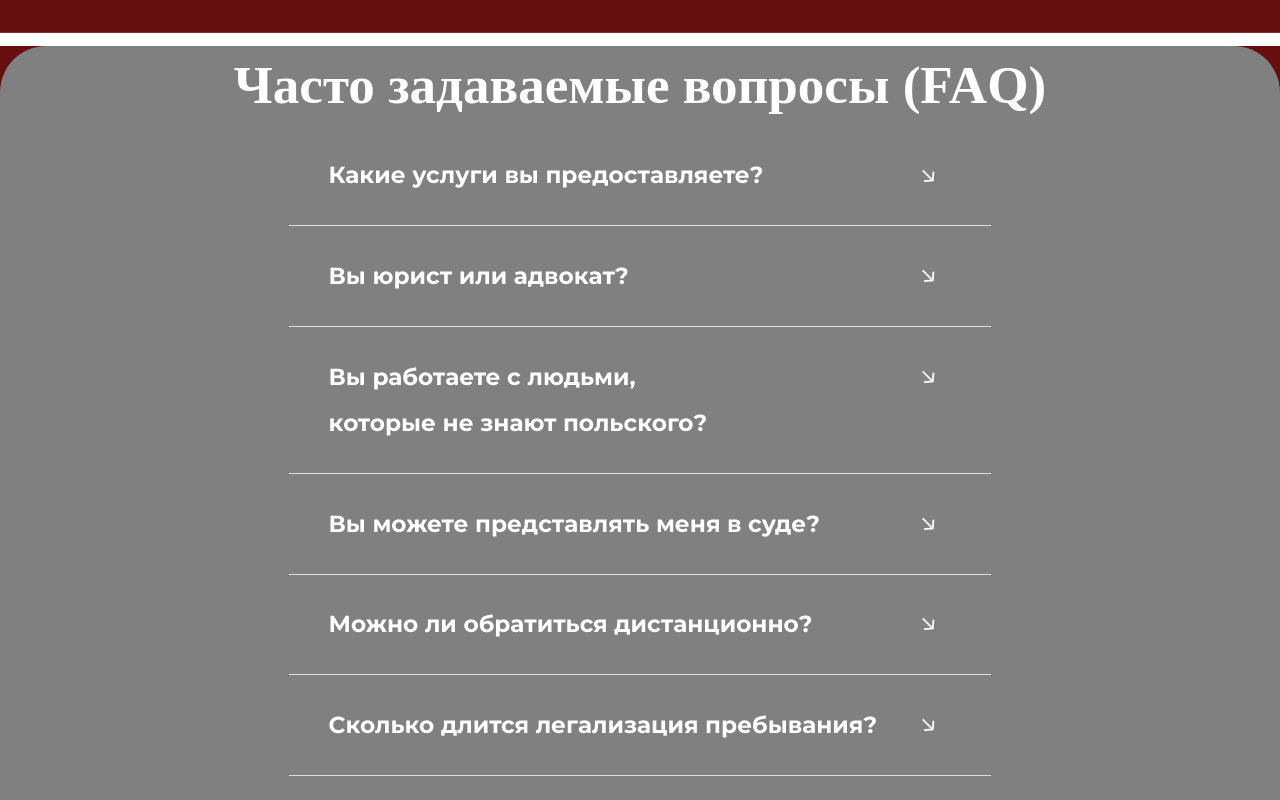
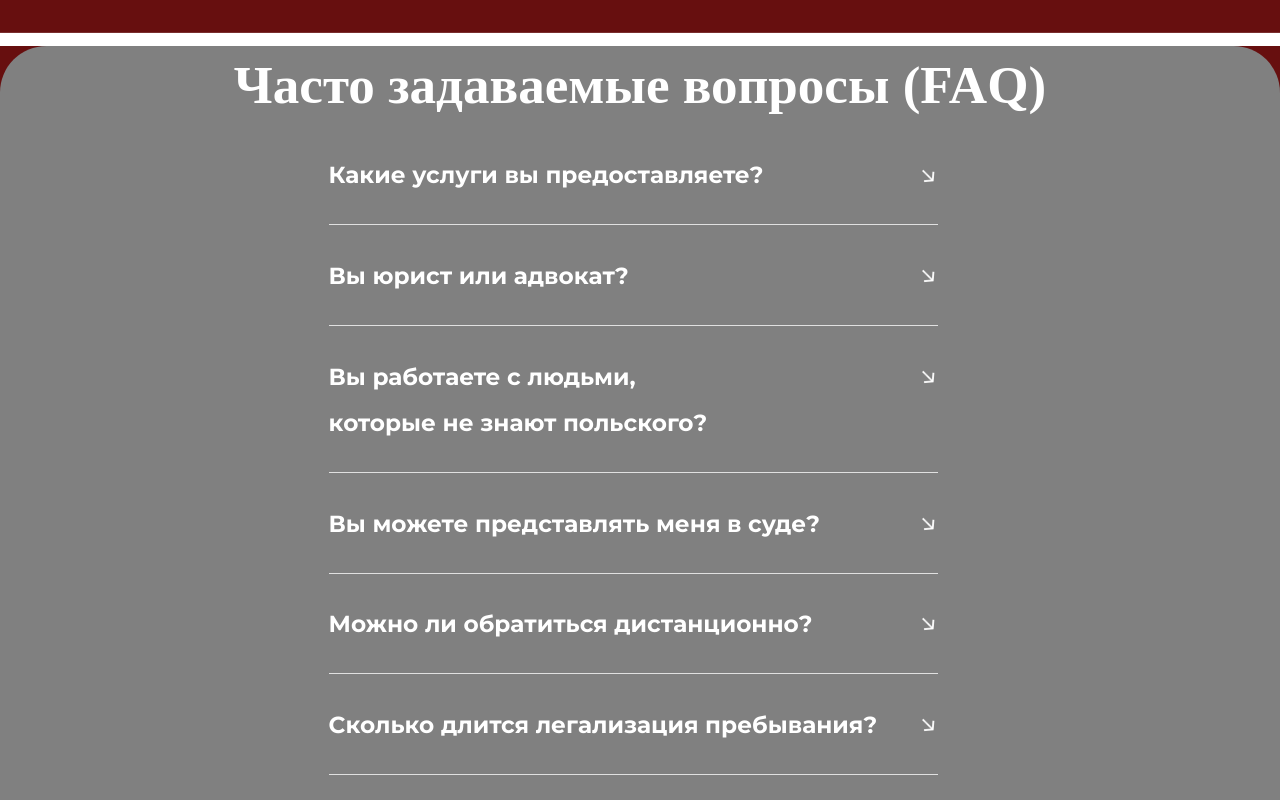
Before and after one commit to vadim4web/gouri, a Vue app: page / in a window 1280 px wide. Shown: the part 3800-4600 px from the top of the page. Built offline with nearby package versions, Linux system fonts and the light colour scheme; a web font is replaced by a local one.

Commit message:
faq accordeon: prettify

```diff
--- a/src/components/FaqSection.vue
+++ b/src/components/FaqSection.vue
@@ -69,7 +69,17 @@ const handleClick = ({ target: { parentNode } }) => {
     overflow: hidden;
     padding-inline: 3rem;
 
+    position: relative;
+
     &:not(:last-child) {
+      border-bottom: 1px solid transparent;
+    }
+
+    &:not(:last-child)::after {
+      position: absolute;
+      content: '';
+      width: calc(100% - 7rem);
+      bottom: 0;
       border-bottom: 1px solid var(--color-grey);
     }
 
@@ -121,5 +131,10 @@ const handleClick = ({ target: { parentNode } }) => {
     font-size: 1.5rem;
     transition: height 333ms, padding 333ms;
   }
+
+  .faq-question,
+  .faq-answer {
+    text-wrap: balance;
+  }
 }
 </style>
```
